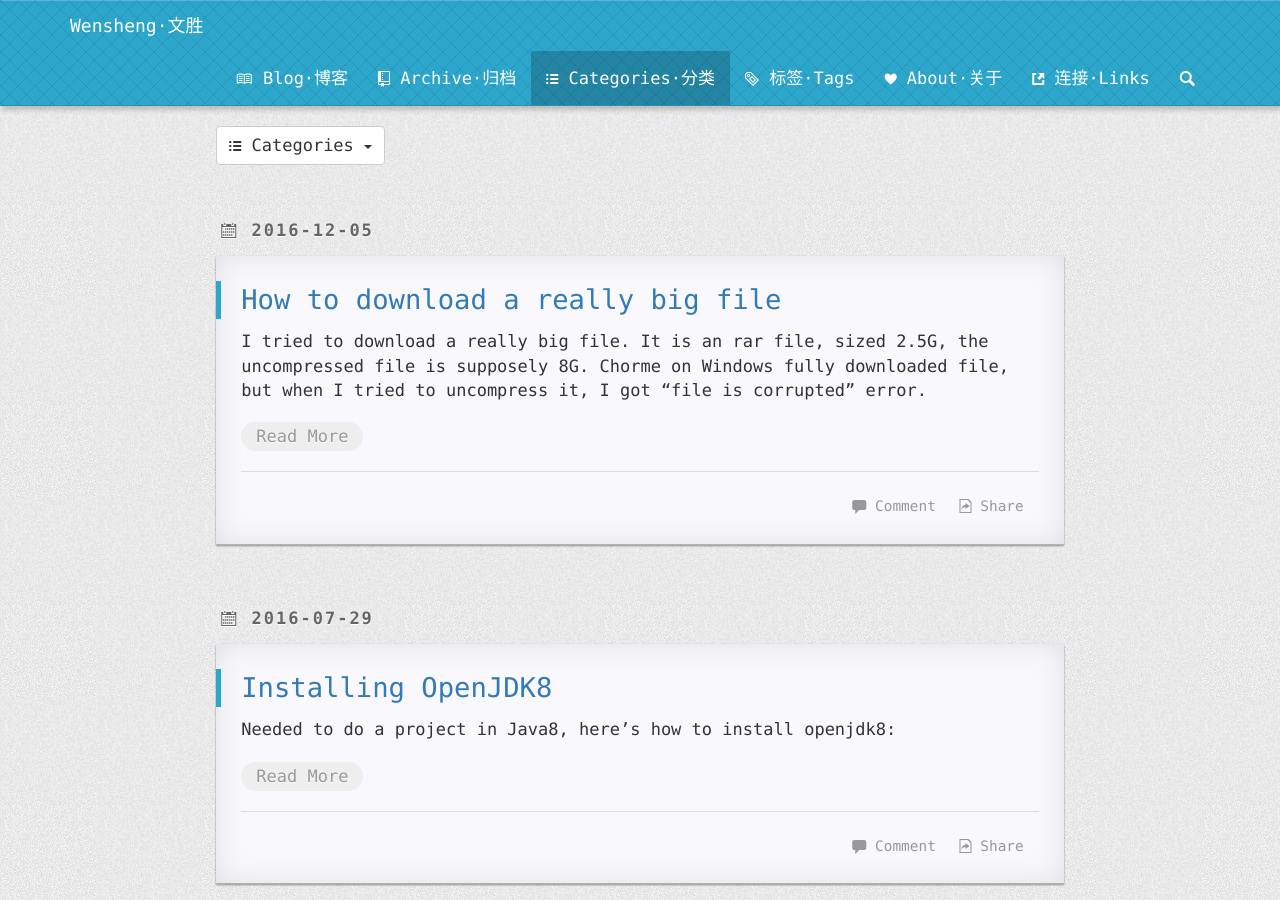
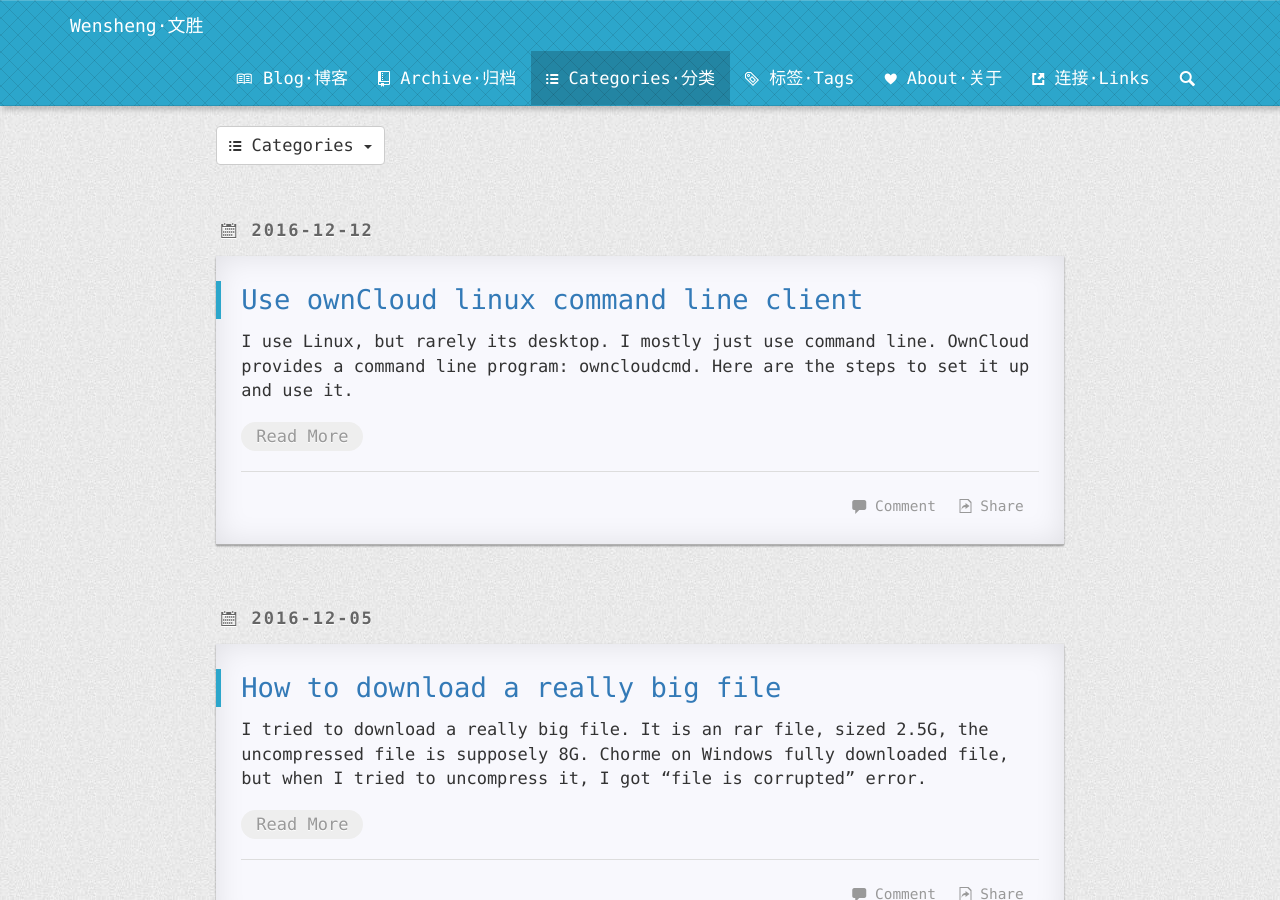
Before and after one commit to wensheng/wensheng.github.io, a Jekyll site: the page built from pages/2category.html, in a window 1280 px wide and 900 px high. Built offline with Jekyll 4.4.1, drawn with Linux system fonts in a browser that asks for light colours; nearby versions of some CDN libraries; Markdown is read by kramdown in place of the engine named in the settings; comment, search, counter and statistics services are not loaded; some of the changed lines change nothing that is shown.

Commit message:
new post, remove redcarpet from config

````diff
--- a/_config.yml
+++ b/_config.yml
@@ -17,25 +17,6 @@ github_username:     "wensheng"
 disqus_shortname:    "wenshengw"
 swiftype_searchId:   "i_VqsaTge1pYJWYxFtAz"
 
-markdown: redcarpet
-redcarpet:
-  extensions: [
-   "no_intra_emphasis"
-   ,"fenced_code_blocks"
-   ,"autolink"
-   ,"tables"
-   ,"strikethrough"
-   ,"superscript"
-   ,"with_toc_data"
-   ,"footnotes"
-   ,"highlight"
-   ,"underline"
-   ,"quote"
-   ,"lax_spacing"
-   ,"prettify"
-#   ,"html_toc"
-  ]
-
 # Assets
 #
 # We specify the directory for Jekyll so we can use @imports.
--- /dev/null
+++ b/_posts/2016-12-12-owncloud-client-command-line.md
@@ -0,0 +1,30 @@
+---
+layout: post
+title: Use ownCloud linux command line client
+---
+
+I use Linux, but rarely its desktop.  I mostly just use command line. OwnCloud provides a command line program: owncloudcmd. Here are the steps to set it up and use it.
+
+First install the OwnCloud client.  Go to:
+https://software.opensuse.org/download/package?project=isv:ownCloud:desktop&package=owncloud-client
+ and select Linxu flavor and version.  I use Ubuntu 16.04:
+
+```bash
+    sudo sh -c "echo 'deb http://download.opensuse.org/repositories/isv:/ownCloud:/desktop/Ubuntu_16.04/ /' > /etc/apt/sources.list.d/owncloud-client.list"
+    sudo apt-get update
+    sudo apt-get install owncloud-client
+```
+
+To do an owncloud sync, you need to know its webdav url. It`s usually:
+
+`http://serveraddress/remote.php/webdav/folder_path`
+
+If you unsure of the URL. just login to your owncloud web interface, click on `Settings` at the lower left corner, it will show `WebDAV`, copy the address, it should end with `/remote.php/webdav/`.
+
+To sync a specific folder or file, append the path after `/webdav/`.  For example I have top level `wiki` folder I want to sync, its url is: `http://myserver/remote.php/webdav/wiki`, on the command line:
+
+```bash
+    owncloudcmd -n ownCloud/wiki  http://myserver/remote.php/webdav/wiki
+```
+
+It will prompt for username and password.  The program exits when it finish syncing.
````
Also changed, not shown: 1 other file.
